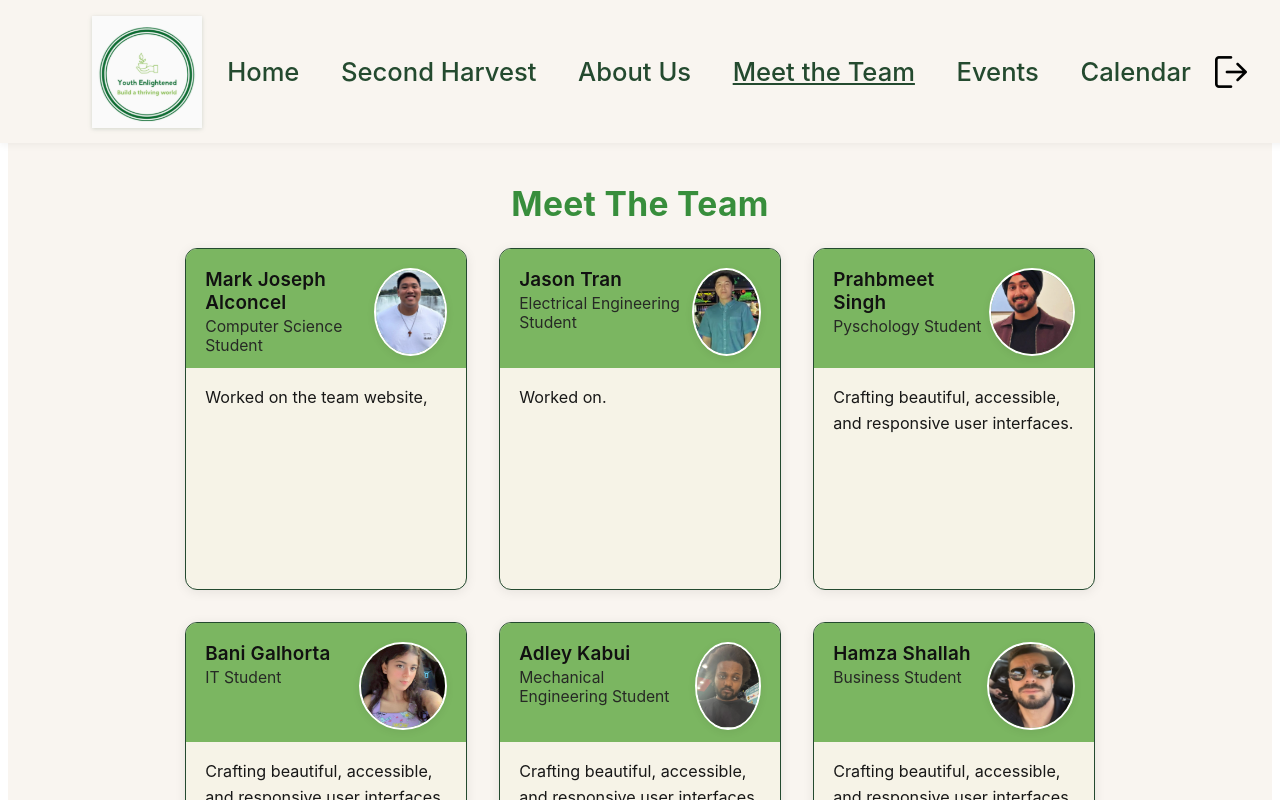
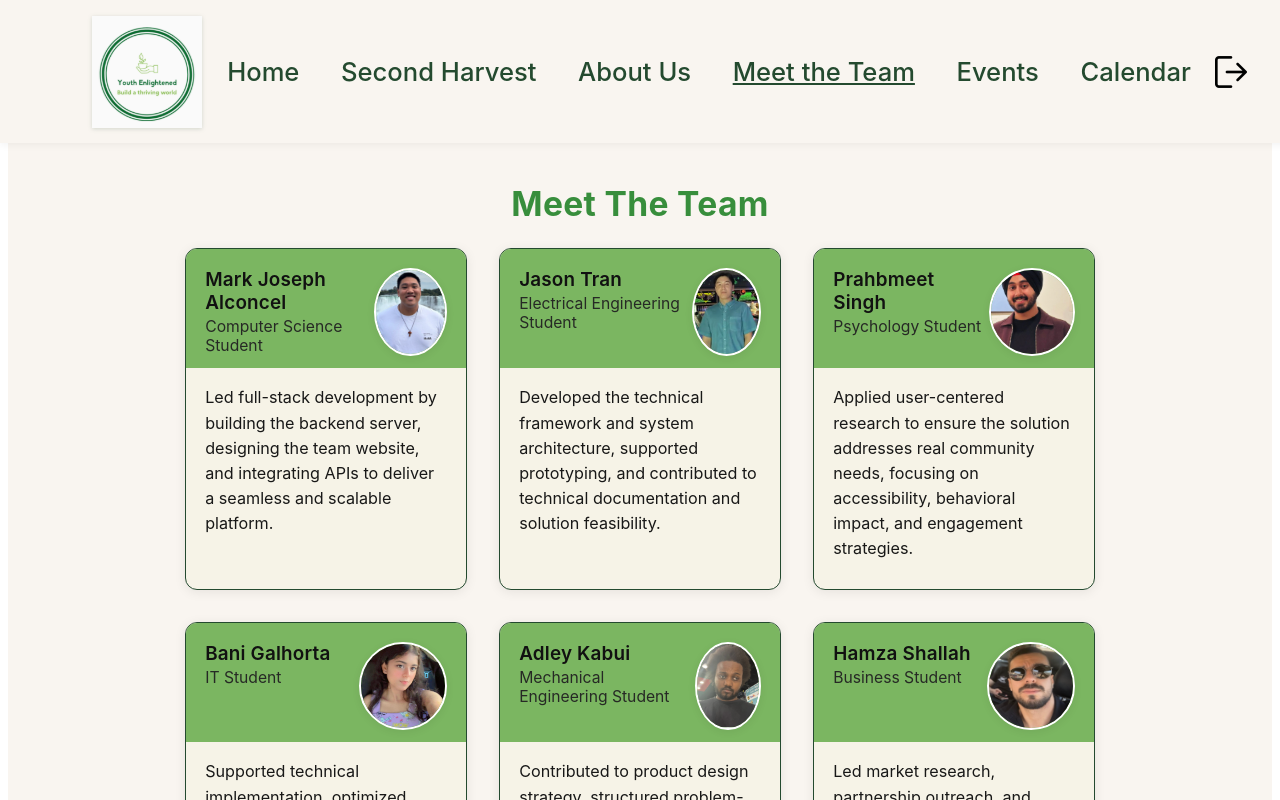
Before and after one commit to MJAlconcel8/secondharvest-c4, a React (Vite) app in the folder frontend/: page /meettheteam in a window 1280 px wide. Shown: the top 800 px of the page. Built offline with nearby package versions, Linux system fonts and the light colour scheme; no server answers.

Commit message:
Update MeetTheTeam.jsx

```diff
--- a/frontend/src/pages/MeetTheTeam/MeetTheTeam.jsx
+++ b/frontend/src/pages/MeetTheTeam/MeetTheTeam.jsx
@@ -14,45 +14,44 @@ const teamMembers = [
   name: 'Mark Joseph Alconcel',
   role: 'Computer Science Student',
   image: Mark,
-    description: 'Worked on the team website, ',
+  description: 'Led full-stack development by building the backend server, designing the team website, and integrating APIs to deliver a seamless and scalable platform.',
   color: '#F6F3E7',
 },
 {
   name: 'Jason Tran',
   role: 'Electrical Engineering Student',
   image: Jason,
-    description: 'Worked on.',
+  description: 'Developed the technical framework and system architecture, supported prototyping, and contributed to technical documentation and solution feasibility.',
   color: '#F6F3E7',
 },
 {
   name: 'Prahbmeet Singh',
-    role: 'Pyschology Student',
+  role: 'Psychology Student',
   image: Prahbmeet,
-    description: 'Crafting beautiful, accessible, and responsive user interfaces.',
+  description: 'Applied user-centered research to ensure the solution addresses real community needs, focusing on accessibility, behavioral impact, and engagement strategies.',
   color: '#F6F3E7',
 },
 {
   name: 'Bani Galhorta',
   role: 'IT Student',
   image: Bani,
-    description: 'Crafting beautiful, accessible, and responsive user interfaces.',
+  description: 'Supported technical implementation, optimized system performance, and assisted in deployment, testing, and infrastructure management.',
   color: '#F6F3E7',
 },
 {
   name: 'Adley Kabui',
   role: 'Mechanical Engineering Student',
   image: Adley,
-    description: 'Crafting beautiful, accessible, and responsive user interfaces.',
+  description: 'Contributed to product design strategy, structured problem-solving, and operational planning to ensure the solution is practical and sustainable.',
   color: '#F6F3E7',
 },
 {
   name: 'Hamza Shallah',
   role: 'Business Student',
   image: Hamza,
-    description: 'Crafting beautiful, accessible, and responsive user interfaces.',
+  description: 'Led market research, partnership outreach, and business strategy development to ensure financial feasibility and long-term community impact.',
   color: '#F6F3E7',
 },
-  // Add more team members as needed
 ];
 
 const MeetTheTeam = () => {
```
Lines whose indentation alone changed are shown as unchanged.
